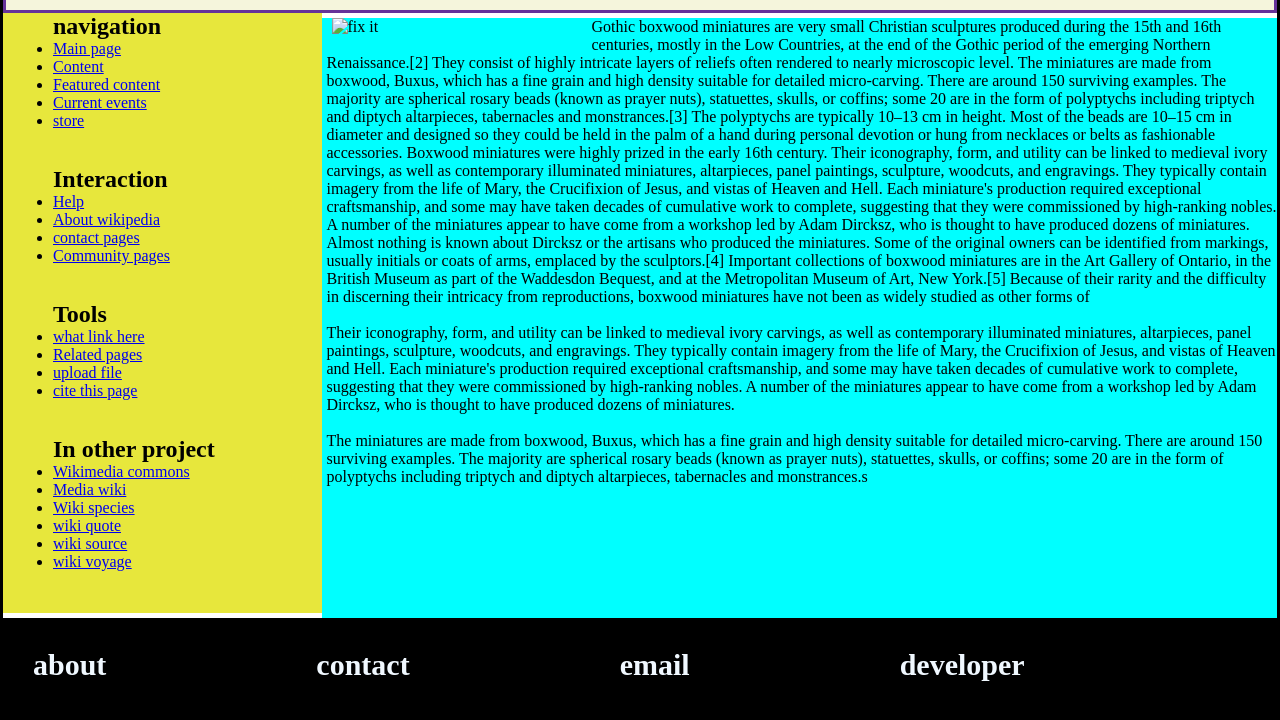
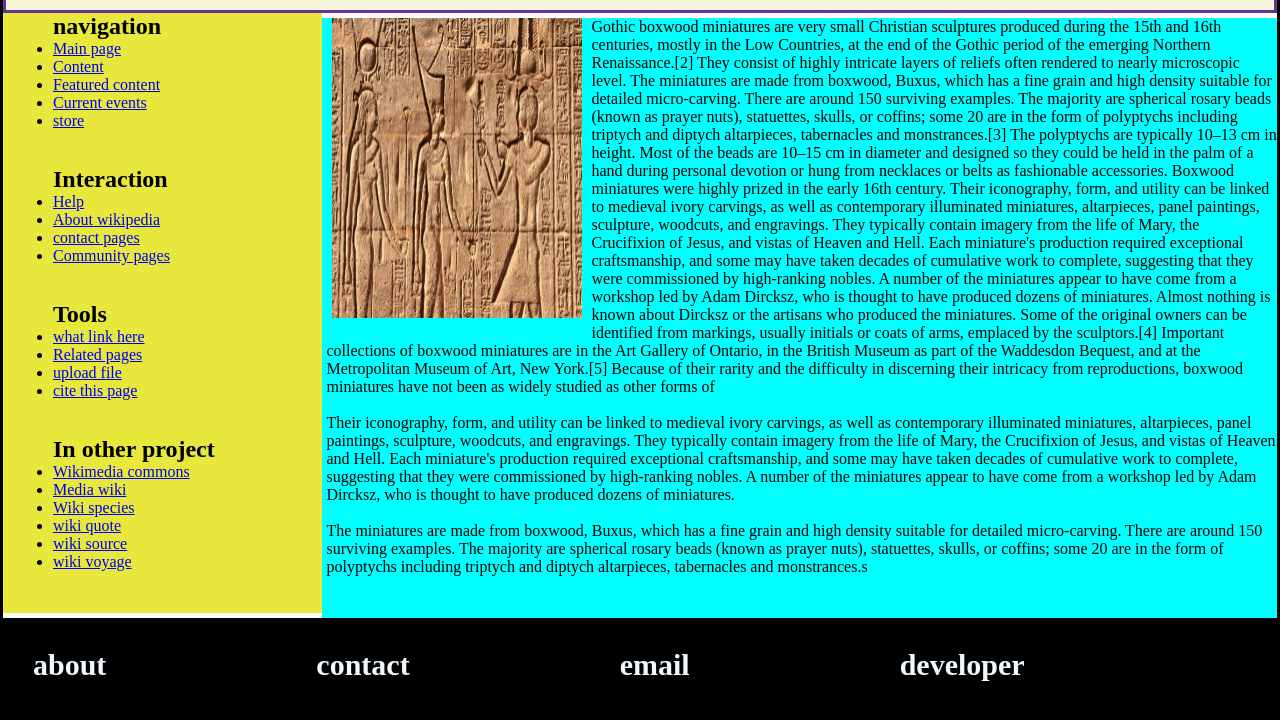
Before and after one commit to kukab-shakil/task-4, a plain HTML site: page index.html in a window 1280 px wide. Shown: the part 166-886 px from the top of the page. Drawn offline with Linux system fonts and the light colour scheme; files whose address does not match are found by name.

Commit message:
add pictue

```diff
--- a/index.html
+++ b/index.html
@@ -82,7 +82,7 @@
             </div>
             <div class="right-section">
                 <P>
-                    <img src="wiki-images/wiki-pic.jpg" alt="fix it">Gothic boxwood miniatures are very small Christian sculptures produced during the 15th and 16th centuries, mostly in the Low Countries, at the end of the Gothic period of the emerging Northern Renaissance.[2] They consist of highly intricate layers of reliefs often rendered to nearly microscopic level. The miniatures are made from boxwood, Buxus, which has a fine grain and high density suitable for detailed micro-carving. There are around 150 surviving examples. The majority are spherical rosary beads (known as prayer nuts), statuettes, skulls, or coffins; some 20 are in the form of polyptychs including triptych and diptych altarpieces, tabernacles and monstrances.[3] The polyptychs are typically 10–13 cm in height. Most of the beads are 10–15 cm in diameter and designed so they could be held in the palm of a hand during personal devotion or hung from necklaces or belts as fashionable accessories.
+                    <img src="eygypt.jpg" alt="fix it">Gothic boxwood miniatures are very small Christian sculptures produced during the 15th and 16th centuries, mostly in the Low Countries, at the end of the Gothic period of the emerging Northern Renaissance.[2] They consist of highly intricate layers of reliefs often rendered to nearly microscopic level. The miniatures are made from boxwood, Buxus, which has a fine grain and high density suitable for detailed micro-carving. There are around 150 surviving examples. The majority are spherical rosary beads (known as prayer nuts), statuettes, skulls, or coffins; some 20 are in the form of polyptychs including triptych and diptych altarpieces, tabernacles and monstrances.[3] The polyptychs are typically 10–13 cm in height. Most of the beads are 10–15 cm in diameter and designed so they could be held in the palm of a hand during personal devotion or hung from necklaces or belts as fashionable accessories.
 
 Boxwood miniatures were highly prized in the early 16th century. Their iconography, form, and utility can be linked to medieval ivory carvings, as well as contemporary illuminated miniatures, altarpieces, panel paintings, sculpture, woodcuts, and engravings. They typically contain imagery from the life of Mary, the Crucifixion of Jesus, and vistas of Heaven and Hell. Each miniature's production required exceptional craftsmanship, and some may have taken decades of cumulative work to complete, suggesting that they were commissioned by high-ranking nobles.
 
--- a/wiki.css
+++ b/wiki.css
@@ -82,6 +82,7 @@
     margin-right: 10px;
     margin-bottom: 10px;
     width: 250px;
+    height: 300px;
     margin-left: 5px
 
 }
```
Also changed, not shown: eygypt.jpg (added).
